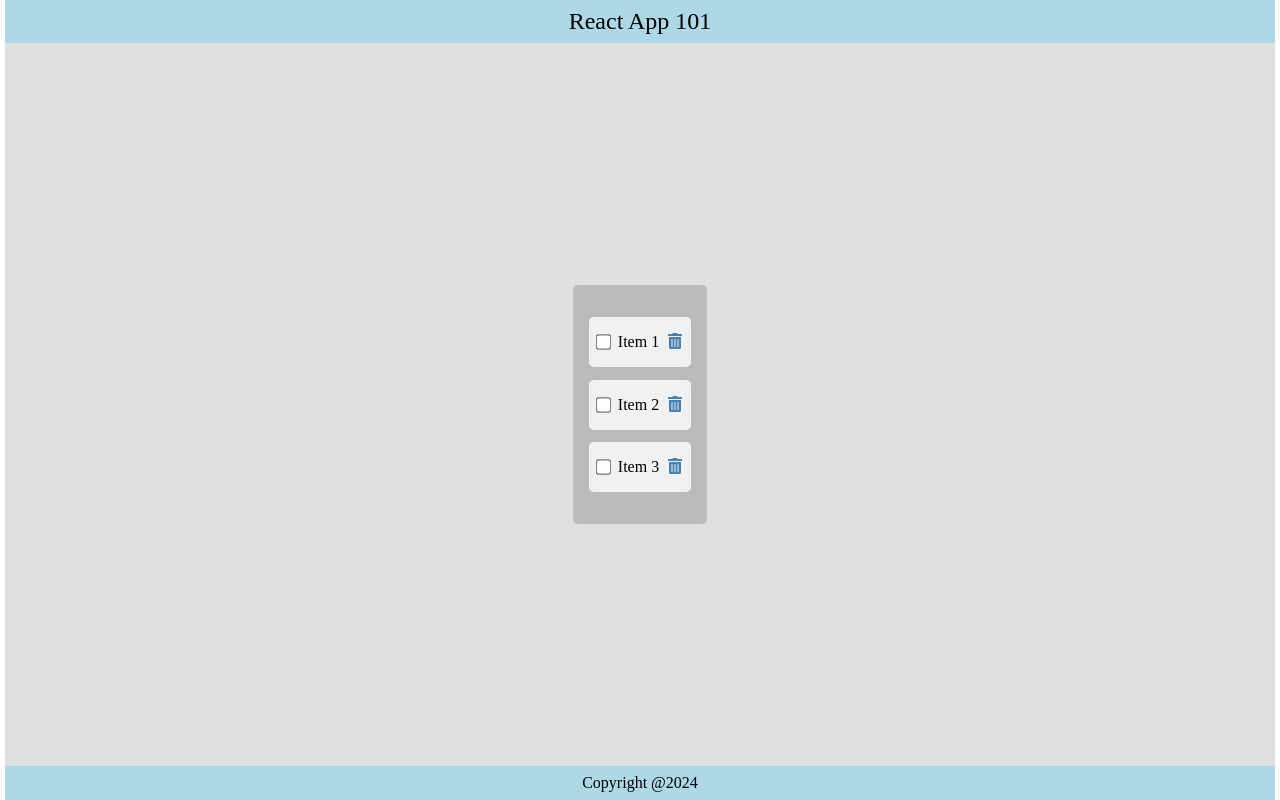
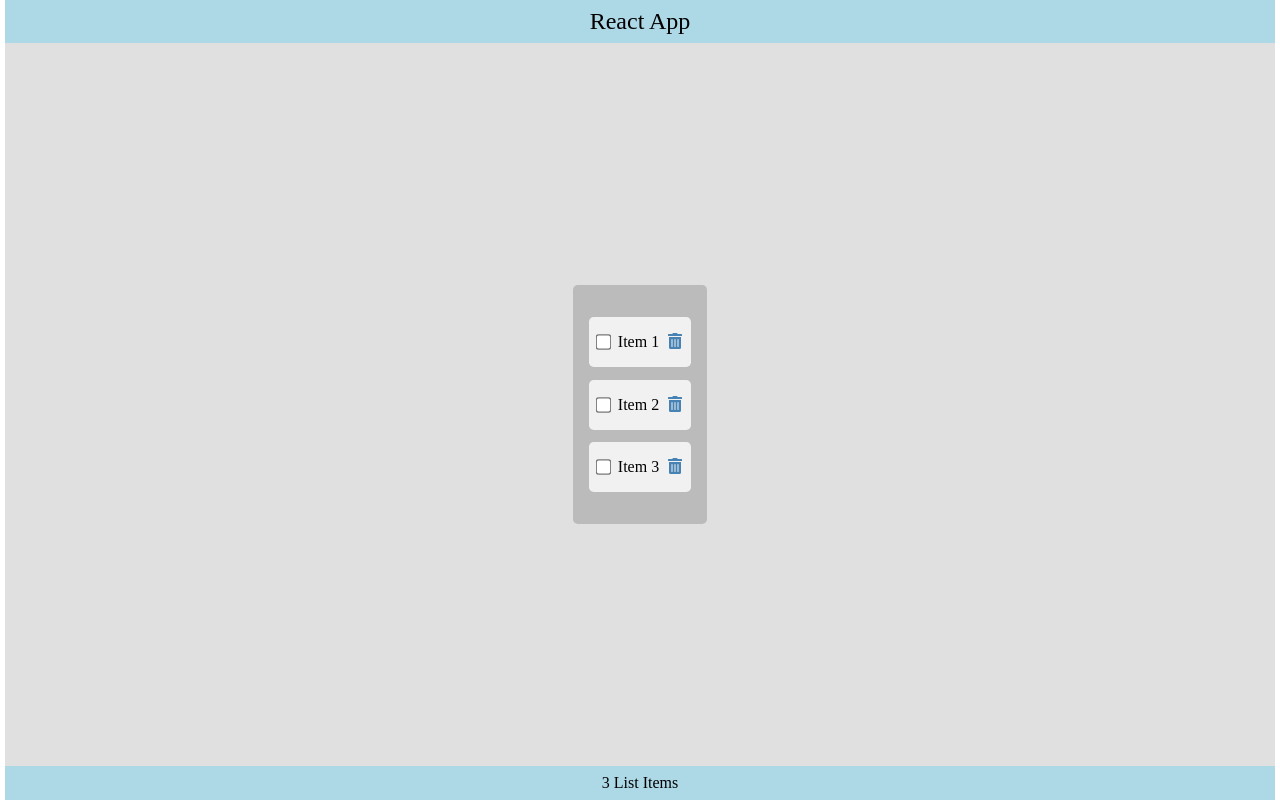
Before and after one commit to Kivuti-Njeru/React_App, a React (Vite) app: page / in a window 1280 px wide. Built offline with nearby package versions, Linux system fonts and the light colour scheme.

Commit message:
🚀 Prop Drilling ✅

```diff
--- a/src/App.jsx
+++ b/src/App.jsx
@@ -2,14 +2,49 @@ import Content from './Content'
 import Footer from './Footer'
 import Header from './Header'
 import './index.css'
+import { useState } from 'react'
 
 function App() {
+  const [items, setItems] = useState([
+    {
+      id: 1,
+      checked: false,
+      item: 'item 1',
+    },
+    {
+      id: 2,
+      checked: false,
+      item: 'item 2',
+    },
+    {
+      id: 3,
+      checked: false,
+      item: 'item 3',
+    },
+  ])
+  const check = id => {
+    const listItems = items.map(item =>
+      item.id === id ? { ...item, checked: !item.checked } : item
+    )
+    setItems(listItems)
+    localStorage.setItem('ITEMS1', JSON.stringify(listItems))
+  }
+
+  const del = id => {
+    const listItems = items.filter(item => item.id !== id)
+    setItems(listItems)
+    localStorage.setItem('ITEMS1', JSON.stringify(listItems))
+  }
   return (
     <>
       <section className='app'>
-        <Header />
-        <Content />
-        <Footer />
+        <Header title='React App' />
+        <Content
+          items={items}
+          check={check}
+          del={del}
+        />
+        <Footer length={items.length} />
       </section>
     </>
   )
--- a/src/Content.jsx
+++ b/src/Content.jsx
@@ -1,74 +1,16 @@
-import React, { useState } from 'react'
-import { FaTrashAlt } from 'react-icons/fa'
+import React from 'react'
+import ItemList from './ItemList'
 
-const Content = () => {
-  const [items, setItems] = useState([
-    {
-      id: 1,
-      checked: false,
-      item: 'item 1',
-    },
-    {
-      id: 2,
-      checked: false,
-      item: 'item 2',
-    },
-    {
-      id: 3,
-      checked: false,
-      item: 'item 3',
-    },
-  ])
-
-  const check = id => {
-    const listItems = items.map(item =>
-      item.id === id ? { ...item, checked: !item.checked } : item
-    )
-    setItems(listItems)
-    localStorage.setItem('ITEMS1', JSON.stringify(listItems))
-  }
-
-  const del = id => {
-    const listItems = items.filter(item => item.id !== id)
-    setItems(listItems)
-    localStorage.setItem('ITEMS1', JSON.stringify(listItems))
-  }
-
+const Content = ({ items, check, del }) => {
   return (
     <>
       <article className='todoList'>
         {items.length ? (
-          <ul>
-            {items.map(i => (
-              <li
-                className='item'
-                key={i.id}>
-                <input
-                  id='item'
-                  type='checkbox'
-                  onChange={() => check(i.id)}
-                  checked={i.checked}
-                />
-                <label
-                  style={
-                    i.checked
-                      ? {
-                          textDecoration: 'line-through',
-                          opacity: 0.3,
-                        }
-                      : null
-                  }
-                  onDoubleClick={() => check(i.id)}>
-                  {i.item}
-                </label>
-                <FaTrashAlt
-                  onClick={() => del(i.id)}
-                  role='button'
-                  tabIndex={0}
-                />
-              </li>
-            ))}
-          </ul>
+          <ItemList
+            items={items}
+            check={check}
+            del={del}
+          />
         ) : (
           <p style={{ marginTop: '1rem', textTransform: 'Capitalize' }}>
             Your list is empty
--- a/src/Footer.jsx
+++ b/src/Footer.jsx
@@ -1,9 +1,11 @@
 import React from 'react'
 
-const Footer = () => {
+const Footer = ({ length }) => {
   return (
     <footer>
-      <p>Copyright @{new Date().getFullYear()}</p>
+      <p>
+        {length} List {length === 1 ? 'Item' : 'Items'}
+      </p>
     </footer>
   )
 }
--- a/src/Header.jsx
+++ b/src/Header.jsx
@@ -1,9 +1,9 @@
 import React from 'react'
 
-const Header = () => {
+const Header = ({ title }) => {
   return (
     <header>
-      <h1>React App 101</h1>
+      <h1>{title}</h1>
     </header>
   )
 }
--- /dev/null
+++ b/src/Item.jsx
@@ -0,0 +1,36 @@
+import React from 'react'
+import { FaTrashAlt } from 'react-icons/fa'
+
+function Item({ i, check, del }) {
+  return (
+    <li
+      className='item'
+      key={i.id}>
+      <input
+        id='item'
+        type='checkbox'
+        onChange={() => check(i.id)}
+        checked={i.checked}
+      />
+      <label
+        style={
+          i.checked
+            ? {
+                textDecoration: 'line-through',
+                opacity: 0.3,
+              }
+            : null
+        }
+        onDoubleClick={() => check(i.id)}>
+        {i.item}
+      </label>
+      <FaTrashAlt
+        onClick={() => del(i.id)}
+        role='button'
+        tabIndex={0}
+      />
+    </li>
+  )
+}
+
+export default Item
--- /dev/null
+++ b/src/ItemList.jsx
@@ -0,0 +1,18 @@
+import React from 'react'
+import Item from './Item'
+function ItemList({ items, check, del }) {
+  return (
+    <ul>
+      {items.map(i => (
+        <Item
+          key={i.id}
+          i={i}
+          check={check}
+          del={del}
+        />
+      ))}
+    </ul>
+  )
+}
+
+export default ItemList
```
